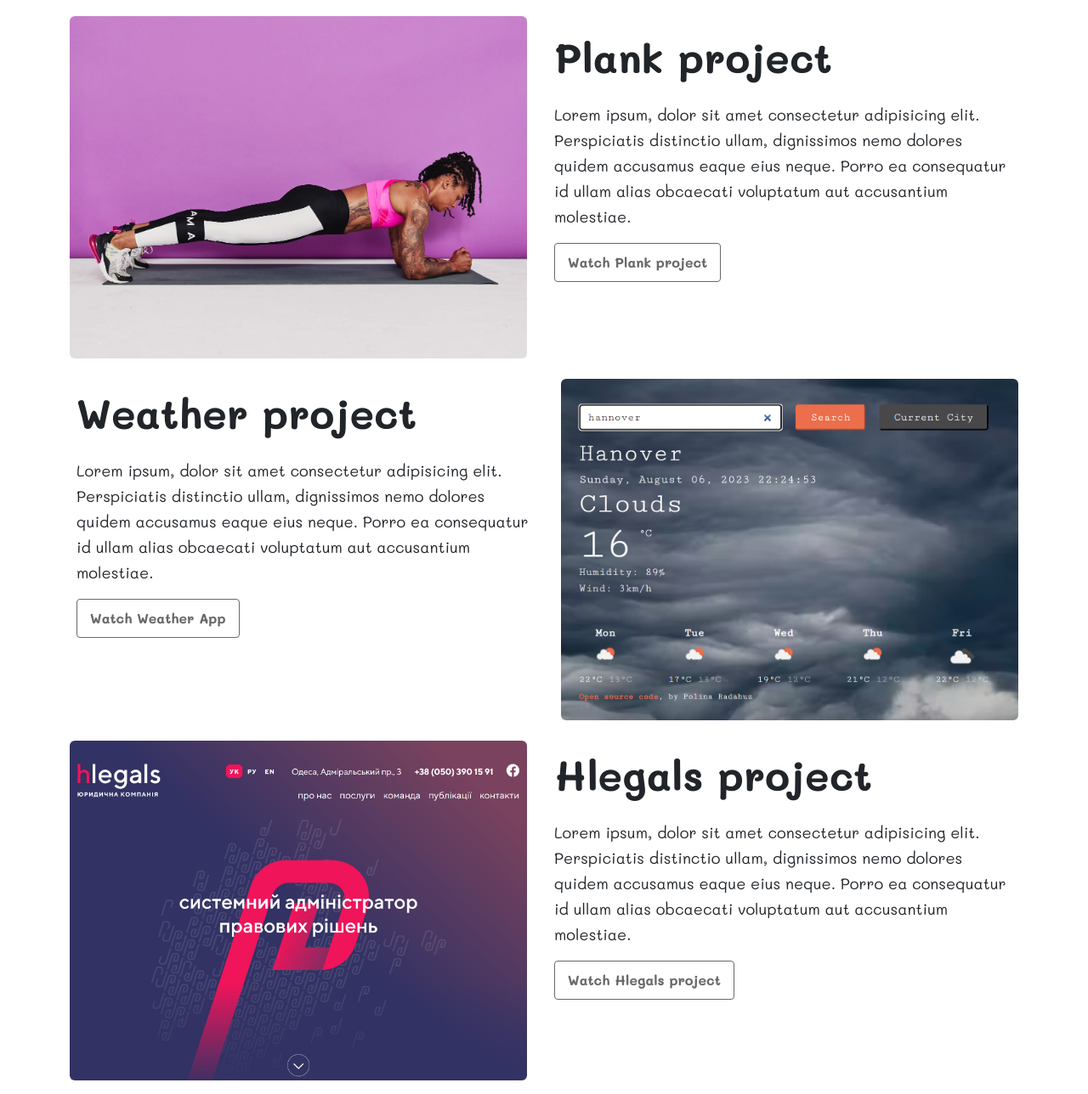
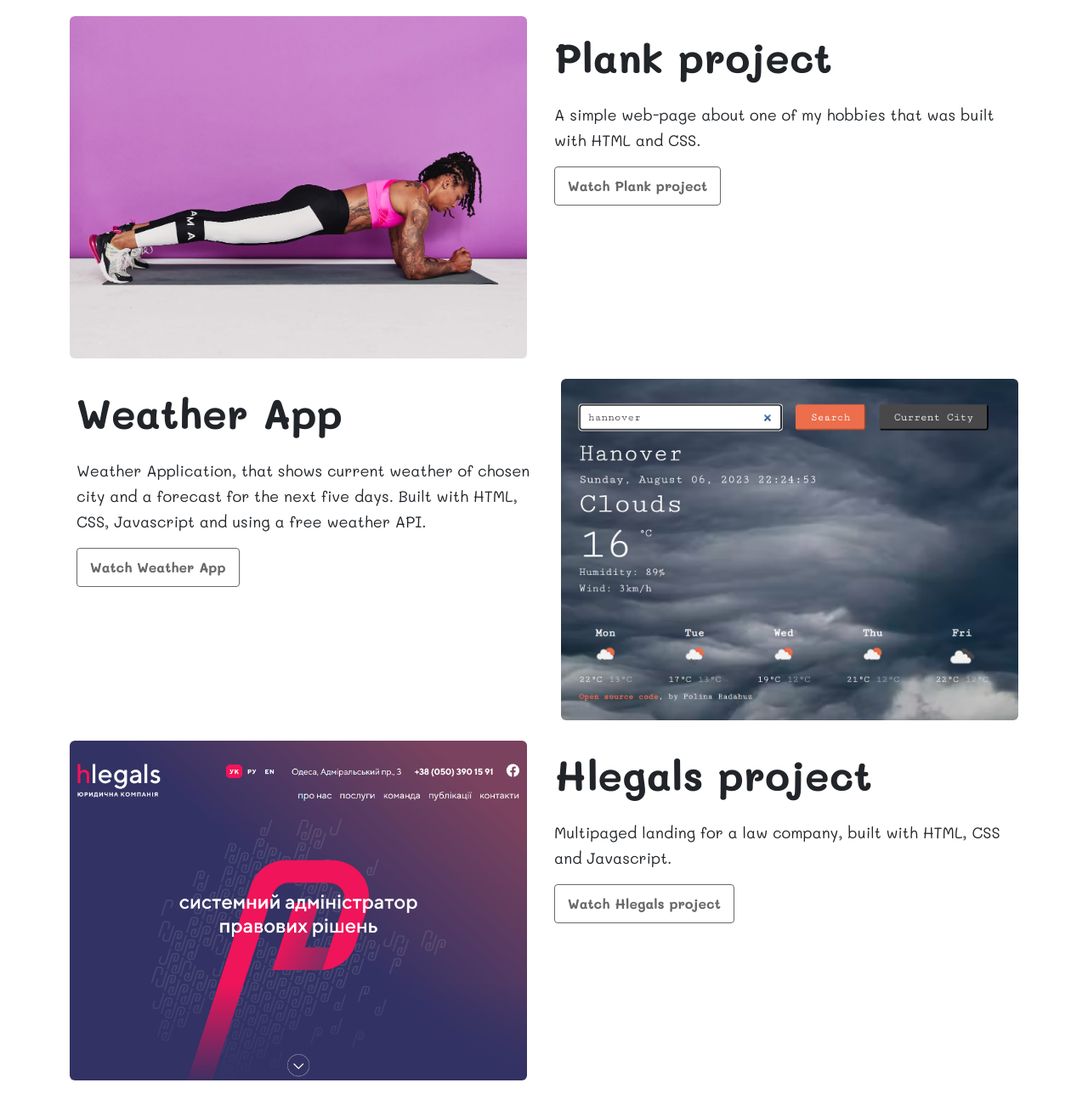
Before and after one commit to pollyshoot/portfolio, a plain HTML site: page index.html in a window 1280 px wide. Shown: the part 832-2120 px from the top of the page at 85% size. Drawn offline with nearby package versions, Linux system fonts and the light colour scheme.

Commit message:
added real content texts

```diff
--- a/index.html
+++ b/index.html
@@ -49,9 +49,7 @@
         </div>
         <div class="col project-description">
           <h2 class="project-name mb-4">Plank project</h2>
-          <p>Lorem ipsum, dolor sit amet consectetur adipisicing elit. Perspiciatis distinctio ullam, dignissimos nemo
-            dolores quidem accusamus eaque eius neque. Porro ea consequatur id ullam alias obcaecati voluptatum aut
-            accusantium molestiae.</p>
+          <p>A simple web-page about one of my hobbies that was built with HTML and CSS.</p>
           <a href="https://scintillating-lollipop-3332db.netlify.app/" class="btn-main" target="_blank"
             title="Watch Plank Project">Watch Plank
             project</a>
@@ -60,10 +58,8 @@
       <div class="row mt-3">
 
         <div class="col project-description">
-          <h2 class="project-name mb-4">Weather project</h2>
-          <p>Lorem ipsum, dolor sit amet consectetur adipisicing elit. Perspiciatis distinctio ullam, dignissimos nemo
-            dolores quidem accusamus eaque eius neque. Porro ea consequatur id ullam alias obcaecati voluptatum aut
-            accusantium molestiae.</p>
+          <h2 class="project-name mb-4">Weather App</h2>
+          <p>Weather Application, that shows current weather of chosen city and a forecast for the next five days. Built with HTML, CSS, Javascript and using a free weather API.</p>
           <a href="https://radiant-cajeta-c89ff2.netlify.app/" class="btn-main" target="_blank"
             title="Watch Weather App">Watch Weather App</a>
         </div>
@@ -77,9 +73,7 @@
         </div>
         <div class="col project-description">
           <h2 class="project-name mb-4">Hlegals project</h2>
-          <p>Lorem ipsum, dolor sit amet consectetur adipisicing elit. Perspiciatis distinctio ullam, dignissimos nemo
-            dolores quidem accusamus eaque eius neque. Porro ea consequatur id ullam alias obcaecati voluptatum aut
-            accusantium molestiae.</p>
+          <p>Multipaged landing for a law company, built with HTML, CSS and Javascript.</p>
           <a href="https://pollyshoot.github.io/hlegals-template/" class="btn-main" target="_blank"
             title="Watch Hlegals Project">Watch Hlegals
             project</a>
```
Also changed, not shown: about.html (+4 -3 lines).
